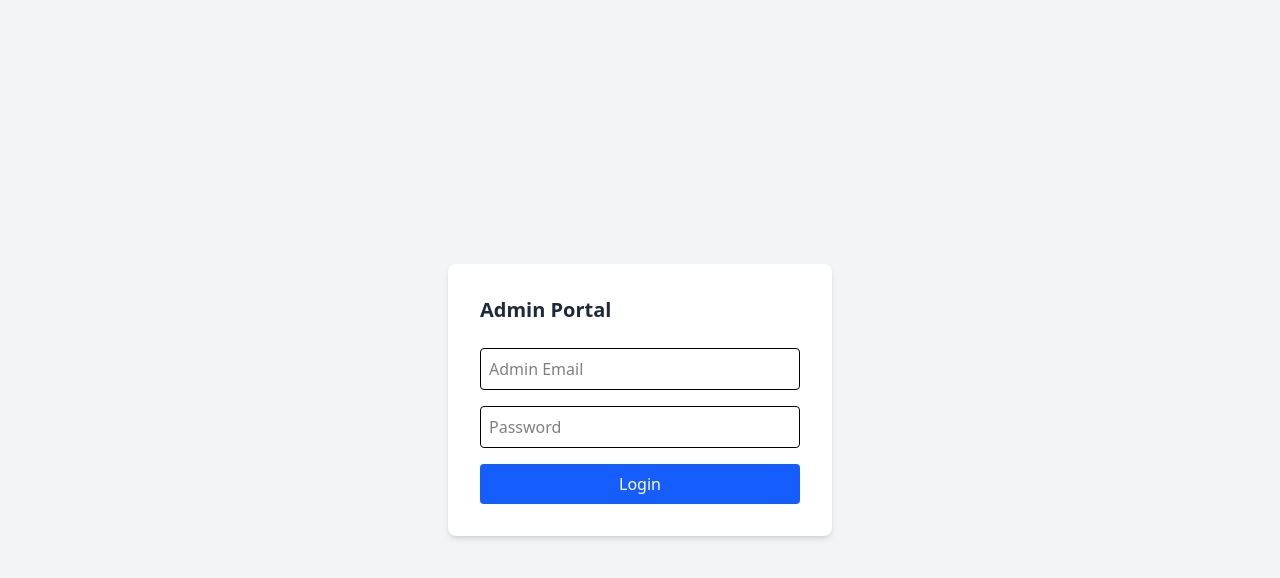
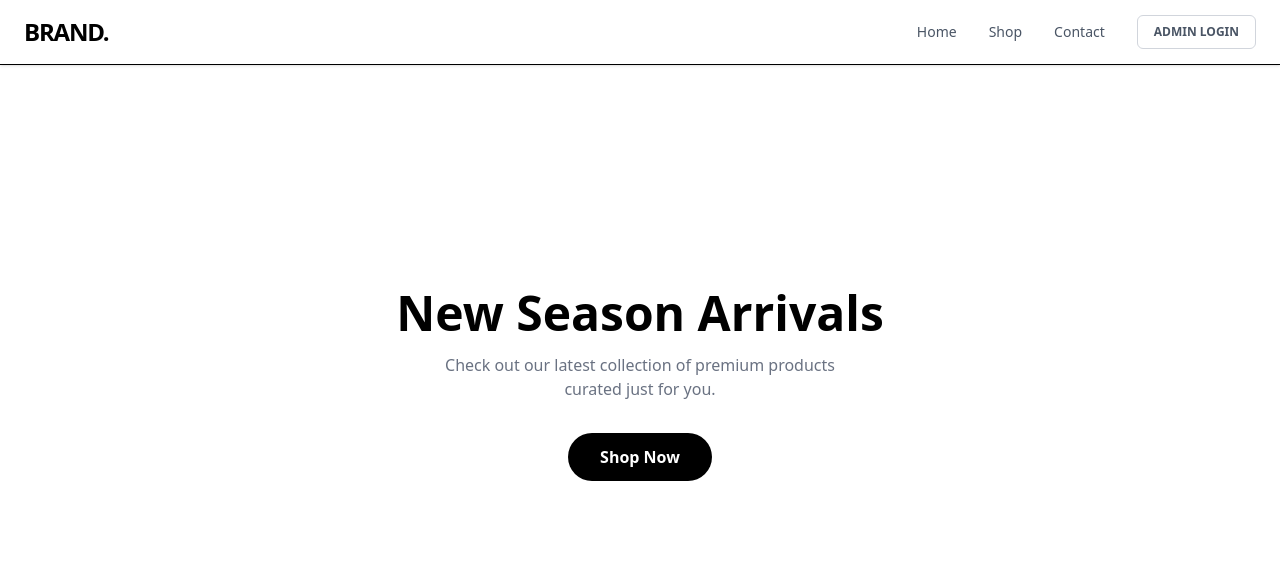
Before and after one commit to mohd-sameer-576/MPGB-official, a React (Vite) app in the folder frontend/mpgb/: page / in a window 1280 px wide. Before the commit this address led to /login. Shown: the top 578 px of the page. Built offline with nearby package versions, Linux system fonts and the light colour scheme; no server answers.

Commit message:
client side done

```diff
--- a/frontend/mpgb/src/App.jsx
+++ b/frontend/mpgb/src/App.jsx
@@ -1,46 +1,36 @@
 import { Routes, Route, Navigate } from "react-router-dom";
+import Navbar from "./components/Navbar";
+import Home from "./pages/Home";
+import Shop from "./pages/Shop";
+import Contact from "./pages/Contact";
 import Login from "./pages/Login";
 import Dashboard from "./pages/Dashboard";
 import ProtectedRoute from "./components/ProtectedRoute";
-import Navbar from "./components/Navbar";
 
 function App() {
   return (
-    <div className="app-container">
+    <div className="min-h-screen">
+      {/* Navbar stays outside Routes so it shows on every page */}
+      <Navbar />
+
       <Routes>
         {/* Public Routes */}
+        <Route path="/" element={<Home />} />
+        <Route path="/shop" element={<Shop />} />
+        <Route path="/contact" element={<Contact />} />
         <Route path="/login" element={<Login />} />
 
         {/* Protected Admin Routes */}
         <Route element={<ProtectedRoute />}>
-          {/* We wrap dashboard in a layout-like structure */}
-          <Route
-            path="/dashboard"
-            element={
-              <>
-                <Navbar />
-                <Dashboard />
-              </>
-            }
-          />
-
-          {/* Example: Route for individual product details or editing */}
-          <Route
-            path="/product/:id"
-            element={
-              <>
-                <Navbar />
-                <div className="p-8 text-center">Product Detail View (Coming Soon)</div>
-              </>
-            }
-          />
+          {/* Changed this to /admin/dashboard to avoid conflicts */}
+          <Route path="/admin/dashboard" element={<Dashboard />} />
         </Route>
 
-        {/* Global Redirect: If user goes to "/", send them to dashboard */}
-        <Route path="/" element={<Navigate to="/dashboard" replace />} />
-
-        {/* 404 Catch-all */}
-        <Route path="*" element={<div className="h-screen flex items-center justify-center">404 - Page Not Found</div>} />
+        {/* THIS IS THE CULPRIT:
+           If this is placed ABOVE other routes, it catches everything.
+           It must be the very LAST route.
+        */}
+        <Route path="*" element={<Navigate to="/" replace />} />
       </Routes>
     </div>
   );
--- a/frontend/mpgb/src/components/Navbar.jsx
+++ b/frontend/mpgb/src/components/Navbar.jsx
@@ -1,28 +1,42 @@
+import { Link } from "react-router-dom";
 import { useAuth } from "../context/AuthContext";
-import { useNavigate } from "react-router-dom";
 
 const Navbar = () => {
-  const { user, logout } = useAuth();
-  const navigate = useNavigate();
-
-  const handleLogout = async () => {
-    await logout();
-    navigate("/login");
-  };
+  const { user } = useAuth();
 
   return (
-    <nav className="bg-slate-800 text-white px-6 py-4 flex justify-between items-center shadow-lg">
-      <h2 className="text-xl font-bold tracking-tight">ADMIN PANEL</h2>
-      <div className="flex items-center gap-4">
-        <span className="text-slate-300">Welcome, {user?.name}</span>
-        <button
-          onClick={handleLogout}
-          className="bg-red-500 hover:bg-red-600 px-4 py-1 rounded transition"
-        >
-          Logout
-        </button>
+    <header className="border-b sticky top-0 bg-white z-50 shadow-sm">
+      <div className="max-w-7xl mx-auto px-6 h-16 flex items-center justify-between">
+        {/* Logo */}
+        <Link to="/" className="text-2xl font-black tracking-tighter text-black">
+          BRAND.
+        </Link>
+
+        {/* Navigation Links */}
+        <nav className="flex items-center gap-8 font-medium text-sm text-gray-600">
+          <Link to="/" className="hover:text-black transition">Home</Link>
+          <Link to="/shop" className="hover:text-black transition">Shop</Link>
+          <Link to="/contact" className="hover:text-black transition">Contact</Link>
+
+          {/* Admin Button Logic */}
+          {user ? (
+            <Link
+              to="/dashboard"
+              className="bg-indigo-600 text-white px-4 py-2 rounded-md text-xs font-bold hover:bg-indigo-700 transition"
+            >
+              DASHBOARD
+            </Link>
+          ) : (
+            <Link
+              to="/login"
+              className="border border-gray-300 px-4 py-2 rounded-md text-xs font-bold hover:bg-gray-50 transition"
+            >
+              ADMIN LOGIN
+            </Link>
+          )}
+        </nav>
       </div>
-    </nav>
+    </header>
   );
 };
 
--- a/frontend/mpgb/src/main.jsx
+++ b/frontend/mpgb/src/main.jsx
@@ -9,6 +9,9 @@ import './index.css';
 // Pages & Components
 import Login from './pages/Login';
 import Dashboard from './pages/Dashboard';
+import Home from './pages/Home';        // Add this
+import Shop from './pages/Shop';        // Add this
+import Contact from './pages/Contact';  // Add this
 import ProtectedRoute from './components/ProtectedRoute';
 import Navbar from './components/Navbar';
 
@@ -16,26 +19,24 @@ ReactDOM.createRoot(document.getElementById('root')).render(
   <React.StrictMode>
     <BrowserRouter>
       <AuthProvider>
+        {/* Navbar stays here to appear on all pages */}
+        <Navbar />
+
         <Routes>
-          {/* Public Route */}
+          {/* --- Public Client Routes --- */}
+          <Route path="/" element={<Home />} />
+          <Route path="/shop" element={<Shop />} />
+          <Route path="/contact" element={<Contact />} />
           <Route path="/login" element={<Login />} />
 
-          {/* Private Routes Group */}
+          {/* --- Protected Admin Routes --- */}
           <Route element={<ProtectedRoute />}>
-            <Route
-              path="/dashboard"
-              element={
-                <div className="min-h-screen bg-gray-50">
-                  <Navbar />
-                  <Dashboard />
-                </div>
-              }
-            />
+            <Route path="/dashboard" element={<Dashboard />} />
           </Route>
 
-          {/* Automatic Redirects */}
-          <Route path="/" element={<Navigate to="/dashboard" replace />} />
-          <Route path="*" element={<div className="p-10 text-center">404 - Not Found</div>} />
+          {/* --- Fallbacks --- */}
+          {/* If they are at a broken link, send them Home instead of showing a blank 404 */}
+          <Route path="*" element={<Navigate to="/" replace />} />
         </Routes>
       </AuthProvider>
     </BrowserRouter>
--- /dev/null
+++ b/frontend/mpgb/src/pages/Contact.jsx
@@ -0,0 +1,13 @@
+import React from 'react'
+
+const Contact = () => {
+  return (
+    <div className="max-w-2xl mx-auto p-20 text-center">
+    <h1 className="text-3xl font-bold mb-4">Get in Touch</h1>
+    <p>Email: support@brand.com</p>
+    <p className="mt-2">Address: 123 E-commerce Street, Web City</p>
+  </div>
+  )
+}
+
+export default Contact
--- /dev/null
+++ b/frontend/mpgb/src/pages/Home.jsx
@@ -0,0 +1,18 @@
+import { Link } from "react-router-dom"; // Add this line!
+
+const Home = () => {
+  return (
+    <div className="h-[80vh] flex flex-col items-center justify-center text-center px-4">
+      <h1 className="text-5xl font-extrabold mb-4">New Season Arrivals</h1>
+      <p className="text-gray-500 mb-8 max-w-md">
+        Check out our latest collection of premium products curated just for you.
+      </p>
+      {/* This is the line that was causing the error */}
+      <Link to="/shop" className="bg-black text-white px-8 py-3 rounded-full font-bold">
+        Shop Now
+      </Link>
+    </div>
+  );
+};
+
+export default Home;
--- /dev/null
+++ b/frontend/mpgb/src/pages/Shop.jsx
@@ -0,0 +1,52 @@
+import { useState, useEffect } from "react";
+import API from "../api/axios";
+
+const Shop = () => {
+  const [products, setProducts] = useState([]);
+  const [loading, setLoading] = useState(true);
+
+  useEffect(() => {
+    const fetchProducts = async () => {
+      try {
+        const { data } = await API.get("/products");
+        setProducts(data);
+      } catch (err) {
+        console.error("Error fetching products", err);
+      } finally {
+        setLoading(false);
+      }
+    };
+    fetchProducts();
+  }, []);
+
+  if (loading) return <div className="p-20 text-center">Loading our collection...</div>;
+
+  return (
+    <div className="max-w-7xl mx-auto p-6">
+      <h1 className="text-3xl font-bold mb-8 text-gray-800">Shop All Products</h1>
+      <div className="grid grid-cols-1 sm:grid-cols-2 md:grid-cols-3 lg:grid-cols-4 gap-8">
+        {products.map((product) => (
+          <div key={product._id} className="group border rounded-lg overflow-hidden hover:shadow-lg transition">
+            <div className="aspect-square overflow-hidden bg-gray-100">
+              <img
+                src={product.image?.url}
+                alt={product.name}
+                className="w-full h-full object-cover group-hover:scale-105 transition duration-300"
+              />
+            </div>
+            <div className="p-4">
+              <p className="text-xs text-blue-600 uppercase font-semibold">{product.category}</p>
+              <h3 className="font-medium text-gray-900 mt-1">{product.name}</h3>
+              <p className="text-lg font-bold mt-2">${product.price}</p>
+              <button className="w-full mt-4 bg-black text-white py-2 rounded-md hover:bg-gray-800 transition">
+                View Details
+              </button>
+            </div>
+          </div>
+        ))}
+      </div>
+    </div>
+  );
+};
+
+export default Shop;
```
